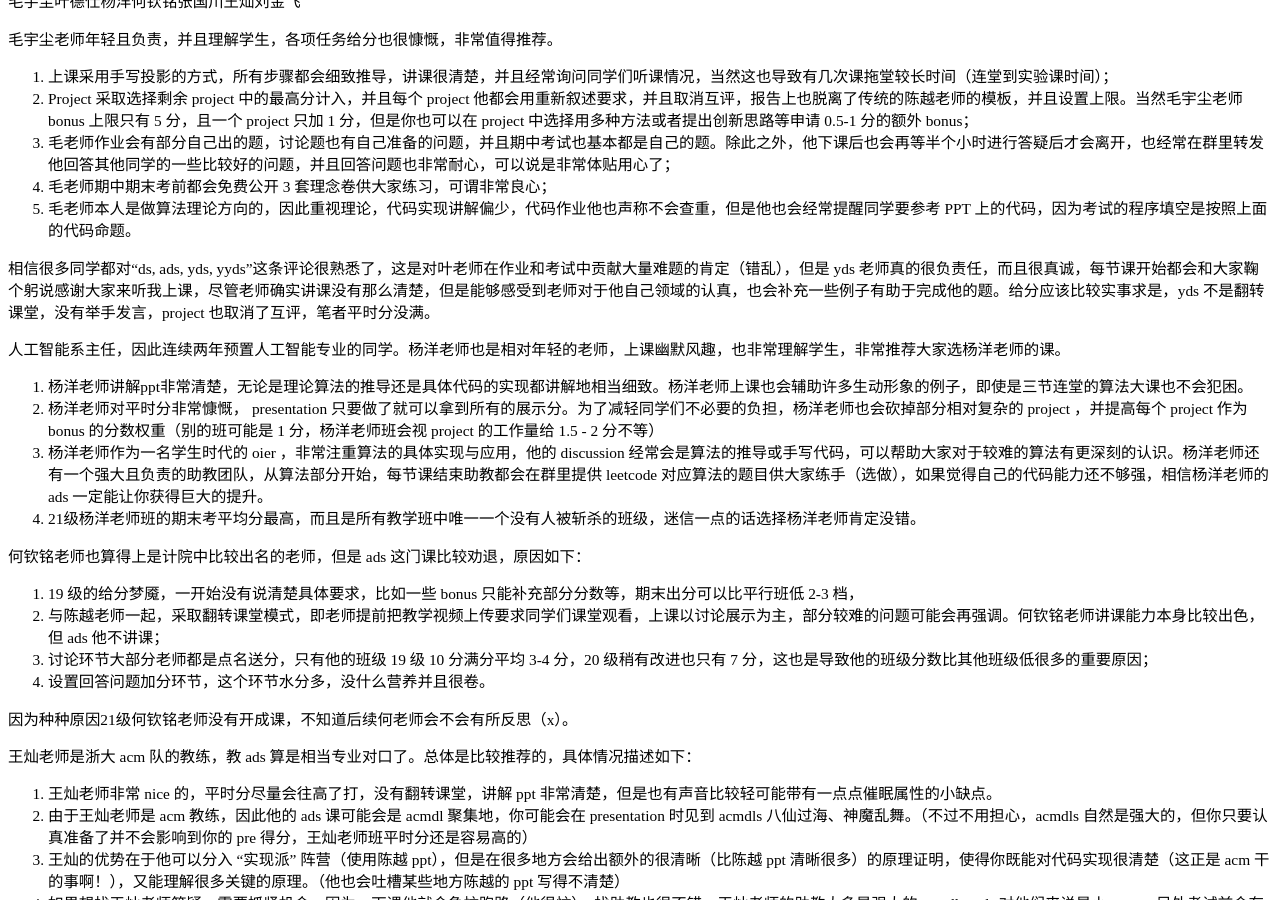
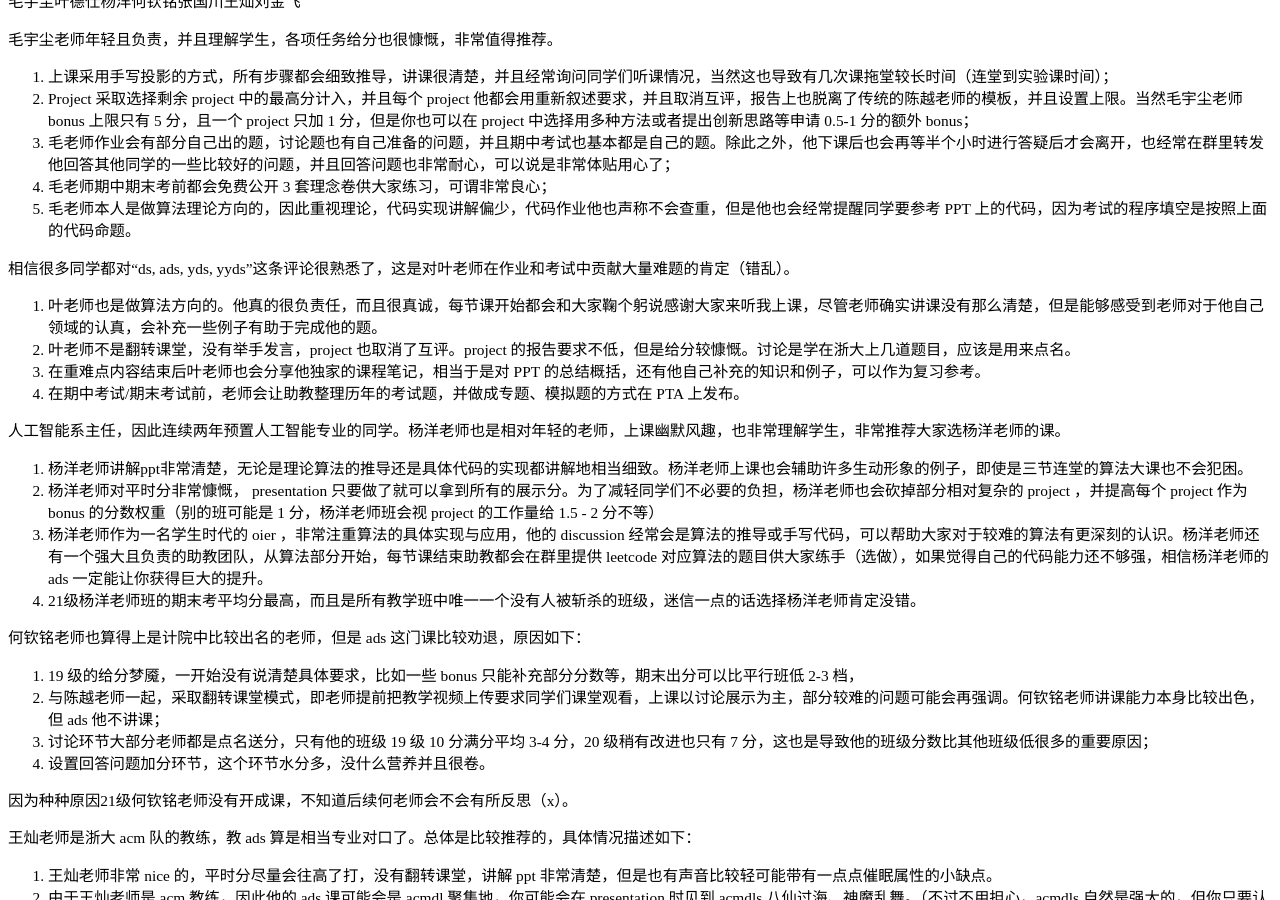
Before and after one commit to ZJU-Turing/TuringCourses, an MkDocs documentation site: the page built from docs/major_basic/advanced_data_structure/index.md, in a window 1280 px wide and 900 px high, scrolled down 19406 px. Built offline with MkDocs 1.6.1 and Material for MkDocs 9.7.7, drawn with Linux system fonts in a browser that asks for light colours; comment, search, counter and statistics services are not loaded; some of the changed text lies outside the part shown.

Commit message:
docs: 更新高级数据结构与算法分析内容

```diff
--- a/docs/major_basic/advanced_data_structure/index.md
+++ b/docs/major_basic/advanced_data_structure/index.md
@@ -76,7 +76,12 @@
 
 === "叶德仕"
 
-    相信很多同学都对“ds, ads, yds, yyds”这条评论很熟悉了，这是对叶老师在作业和考试中贡献大量难题的肯定（错乱），但是 yds 老师真的很负责任，而且很真诚，每节课开始都会和大家鞠个躬说感谢大家来听我上课，尽管老师确实讲课没有那么清楚，但是能够感受到老师对于他自己领域的认真，也会补充一些例子有助于完成他的题。给分应该比较实事求是，yds 不是翻转课堂，没有举手发言，project 也取消了互评，笔者平时分没满。
+    相信很多同学都对“ds, ads, yds, yyds”这条评论很熟悉了，这是对叶老师在作业和考试中贡献大量难题的肯定（错乱）。
+
+    1. 叶老师也是做算法方向的。他真的很负责任，而且很真诚，每节课开始都会和大家鞠个躬说感谢大家来听我上课，尽管老师确实讲课没有那么清楚，但是能够感受到老师对于他自己领域的认真，会补充一些例子有助于完成他的题。
+    2. 叶老师不是翻转课堂，没有举手发言，project 也取消了互评。project 的报告要求不低，但是给分较慷慨。讨论是学在浙大上几道题目，应该是用来点名。
+    3. 在重难点内容结束后叶老师也会分享他独家的课程笔记，相当于是对 PPT 的总结概括，还有他自己补充的知识和例子，可以作为复习参考。
+    4. 在期中考试/期末考试前，老师会让助教整理历年的考试题，并做成专题、模拟题的方式在 PTA 上发布。
 
 === "杨洋"
 
```
Also changed, not shown: other parts of docs/major_basic/advanced_data_structure/index.md (+1 -1 lines).
